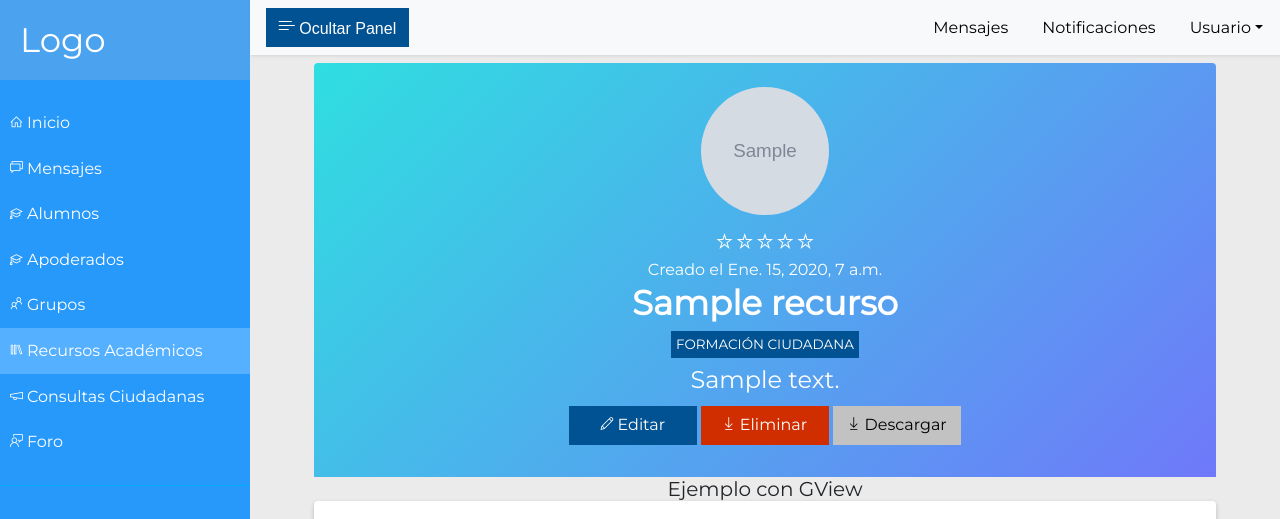
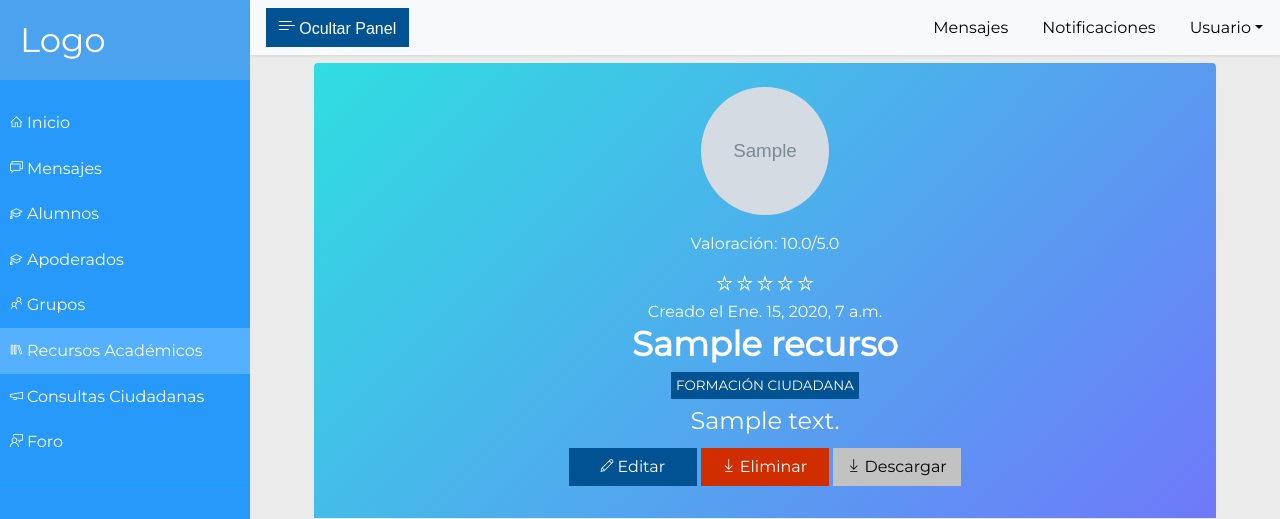
Before and after one commit to johannvalenzuela/formacion-ciudadana, a Django app: page /biblioteca_digital/1/ in a window 1280 px wide. Shown: the top 519 px of the page. Run offline with Django 3.2, Linux system fonts and the light colour scheme; a user stored in the database is signed in; tables that the repository leaves empty hold one stand-in row (values such as "Sample post"); grey boxes marked "Sample" are stand-in pictures; some libraries are stand-ins or nearby versions.

Commit message:
feat: Agregado valoracion al recurso en especifico

```diff
--- a/biblioteca_digital/templates/biblioteca_digital/recurso.html
+++ b/biblioteca_digital/templates/biblioteca_digital/recurso.html
@@ -45,7 +45,7 @@
                     {% if object %}
                     <div class="section-description mt-2">
                         <img class="card-img-top " src="../media/{{ object.imagen_descriptiva }}" alt="{{ object.titulo }}" style="border-radius: 10rem">
-
+                        <p>Valoración: {{object.valoracionTotal}}/5.0</p>
                         <div class="star-rating">
                             <span class="mi mi-FavoriteStar" data-rating="1" onclick="valorEstrella(this,'{{csrf_token}}')"></span>
                             <span class="mi mi-FavoriteStar" data-rating="2" onclick="valorEstrella(this,'{{csrf_token}}')"></span>
```
